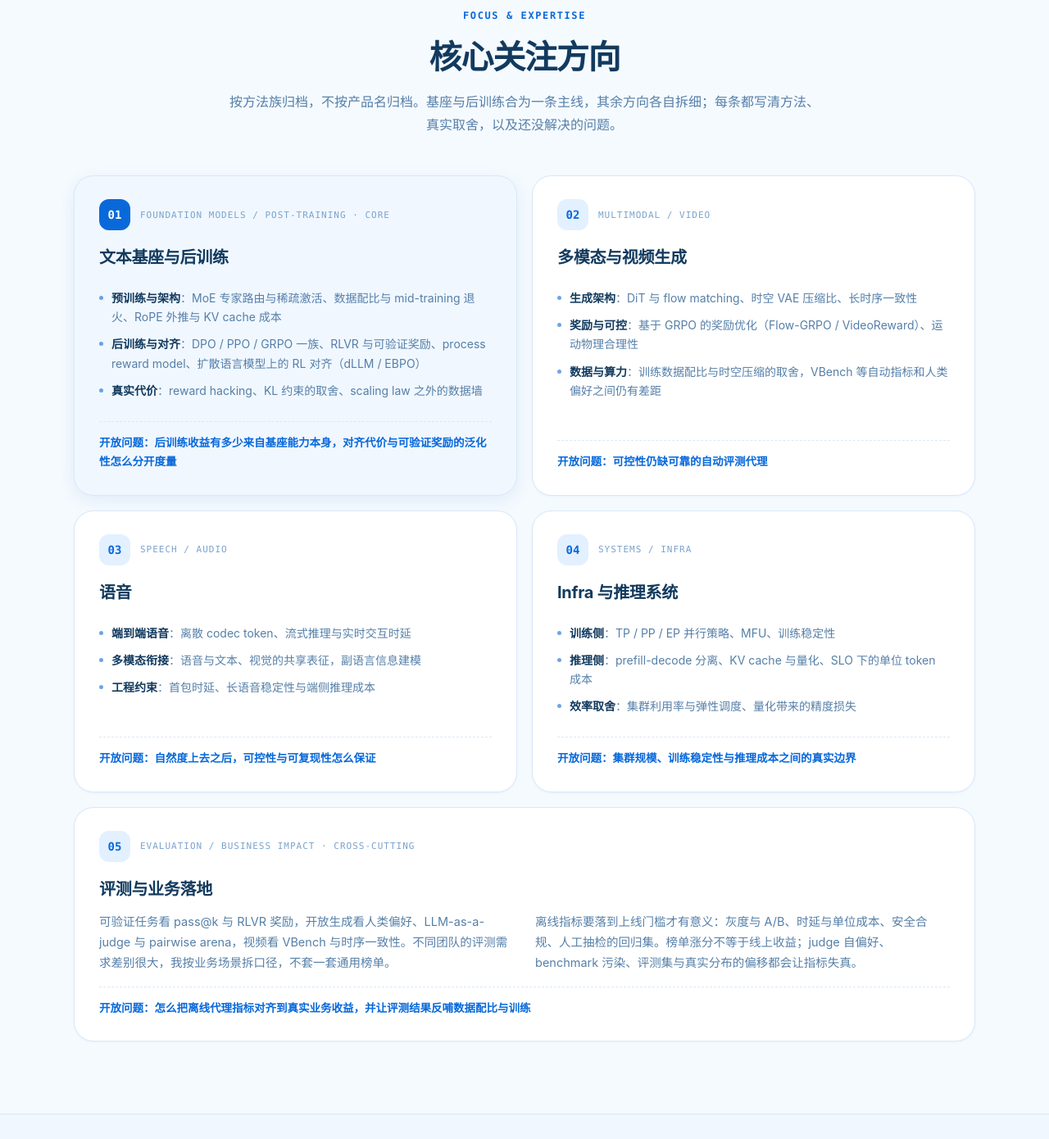
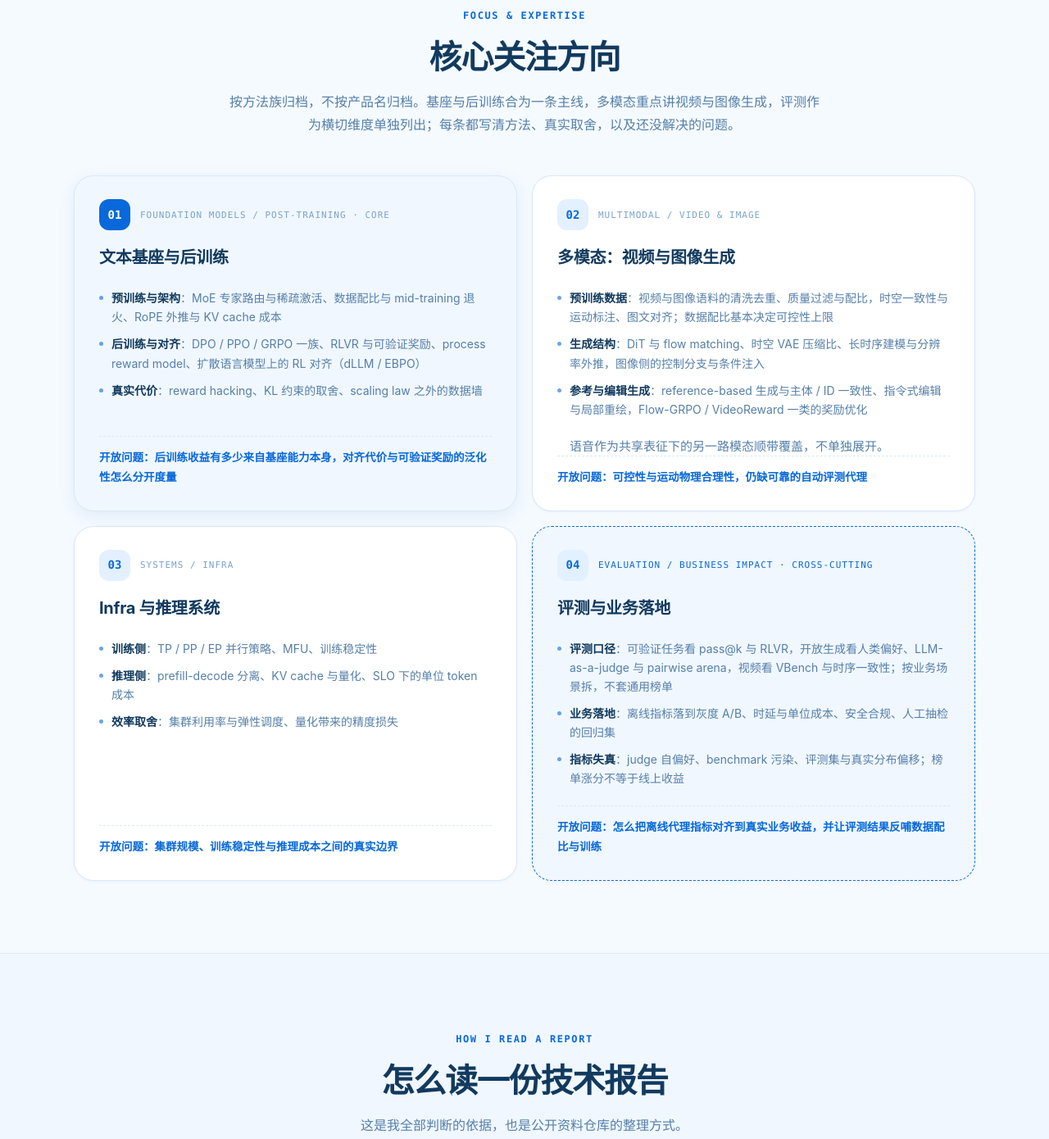
Before and after one commit to Nikoyyl21/Nikoyyl21.github.io, a plain HTML site: page index.html in a window 1280 px wide. Shown: the part 889-2279 px from the top of the page at 82% size. Drawn offline with Linux system fonts and the light colour scheme.

Commit message:
Restructure Focus to four cards: video/image generation as main multimodal track, evaluation as cross-cutting card

```diff
--- a/assets/site.css
+++ b/assets/site.css
@@ -171,11 +171,11 @@ img, svg { display: block; max-width: 100%; }
 .sub-list li::before { content: ""; position: absolute; left: 0; top: 9px; width: 5px; height: 5px; border-radius: 50%; background: var(--accent); opacity: 0.6; }
 .sub-list strong { color: var(--text); font-weight: 650; }
 #focus .card { display: flex; flex-direction: column; }
-#focus .card > .sub-list, #focus .card > .wide-body { margin-bottom: 16px; }
+#focus .card > .sub-list { margin-bottom: 12px; }
 #focus .card .open { margin-top: auto; }
-.card-wide { grid-column: 1 / -1; }
-.wide-body { display: grid; grid-template-columns: repeat(2, minmax(0, 1fr)); gap: 26px; }
-.wide-body p { font-size: 14.5px; line-height: 1.72; }
+.card-cross { background: var(--surface-soft); border: 1px dashed var(--accent); }
+.card-cross .card-label { color: var(--accent); }
+.card-note { margin: 0 0 8px; padding-left: 15px; font-size: 12.5px; line-height: 1.55; color: var(--text-faint); }
 
 .numbered { counter-reset: item; }
 .number-item { position: relative; padding-top: 8px; }
@@ -224,7 +224,6 @@ img, svg { display: block; max-width: 100%; }
   .header-cta { margin: 8px 0 0; text-align: center; }
   .mobile-toggle { display: block; }
   .grid-2, .grid-3, .grid-4 { grid-template-columns: 1fr; }
-  .wide-body { grid-template-columns: 1fr; gap: 12px; }
   .section { padding: 64px 0; }
   .hero { padding: 64px 0 72px; }
   .hero-deco { display: none; }
--- a/index.html
+++ b/index.html
@@ -94,7 +94,7 @@
     <div class="section-head">
       <span class="eyebrow">Focus &amp; Expertise</span>
       <h2 class="section-title">核心关注方向</h2>
-      <p class="section-lead">按方法族归档，不按产品名归档。基座与后训练合为一条主线，其余方向各自拆细；每条都写清方法、真实取舍，以及还没解决的问题。</p>
+      <p class="section-lead">按方法族归档，不按产品名归档。基座与后训练合为一条主线，多模态重点讲视频与图像生成，评测作为横切维度单独列出；每条都写清方法、真实取舍，以及还没解决的问题。</p>
     </div>
     <div class="grid grid-4">
       <div class="card card-featured">
@@ -108,27 +108,18 @@
         <span class="open">开放问题：后训练收益有多少来自基座能力本身，对齐代价与可验证奖励的泛化性怎么分开度量</span>
       </div>
       <div class="card">
-        <div class="card-top"><div class="card-icon">02</div><span class="card-label">Multimodal / Video</span></div>
-        <h3>多模态与视频生成</h3>
+        <div class="card-top"><div class="card-icon">02</div><span class="card-label">Multimodal / Video &amp; Image</span></div>
+        <h3>多模态：视频与图像生成</h3>
         <ul class="sub-list">
-          <li><strong>生成架构</strong>：DiT 与 flow matching、时空 VAE 压缩比、长时序一致性</li>
-          <li><strong>奖励与可控</strong>：基于 GRPO 的奖励优化（Flow-GRPO / VideoReward）、运动物理合理性</li>
-          <li><strong>数据与算力</strong>：训练数据配比与时空压缩的取舍，VBench 等自动指标和人类偏好之间仍有差距</li>
+          <li><strong>预训练数据</strong>：视频与图像语料的清洗去重、质量过滤与配比，时空一致性与运动标注、图文对齐；数据配比基本决定可控性上限</li>
+          <li><strong>生成结构</strong>：DiT 与 flow matching、时空 VAE 压缩比、长时序建模与分辨率外推，图像侧的控制分支与条件注入</li>
+          <li><strong>参考与编辑生成</strong>：reference-based 生成与主体 / ID 一致性、指令式编辑与局部重绘，Flow-GRPO / VideoReward 一类的奖励优化</li>
         </ul>
-        <span class="open">开放问题：可控性仍缺可靠的自动评测代理</span>
+        <p class="card-note">语音作为共享表征下的另一路模态顺带覆盖，不单独展开。</p>
+        <span class="open">开放问题：可控性与运动物理合理性，仍缺可靠的自动评测代理</span>
       </div>
       <div class="card">
-        <div class="card-top"><div class="card-icon">03</div><span class="card-label">Speech / Audio</span></div>
-        <h3>语音</h3>
-        <ul class="sub-list">
-          <li><strong>端到端语音</strong>：离散 codec token、流式推理与实时交互时延</li>
-          <li><strong>多模态衔接</strong>：语音与文本、视觉的共享表征，副语言信息建模</li>
-          <li><strong>工程约束</strong>：首包时延、长语音稳定性与端侧推理成本</li>
-        </ul>
-        <span class="open">开放问题：自然度上去之后，可控性与可复现性怎么保证</span>
-      </div>
-      <div class="card">
-        <div class="card-top"><div class="card-icon">04</div><span class="card-label">Systems / Infra</span></div>
+        <div class="card-top"><div class="card-icon">03</div><span class="card-label">Systems / Infra</span></div>
         <h3>Infra 与推理系统</h3>
         <ul class="sub-list">
           <li><strong>训练侧</strong>：TP / PP / EP 并行策略、MFU、训练稳定性</li>
@@ -137,13 +128,14 @@
         </ul>
         <span class="open">开放问题：集群规模、训练稳定性与推理成本之间的真实边界</span>
       </div>
-      <div class="card card-wide">
-        <div class="card-top"><div class="card-icon">05</div><span class="card-label">Evaluation / Business Impact · Cross-cutting</span></div>
+      <div class="card card-cross">
+        <div class="card-top"><div class="card-icon">04</div><span class="card-label">Evaluation / Business Impact · Cross-cutting</span></div>
         <h3>评测与业务落地</h3>
-        <div class="wide-body">
-          <p>可验证任务看 pass@k 与 RLVR 奖励，开放生成看人类偏好、LLM-as-a-judge 与 pairwise arena，视频看 VBench 与时序一致性。不同团队的评测需求差别很大，我按业务场景拆口径，不套一套通用榜单。</p>
-          <p>离线指标要落到上线门槛才有意义：灰度与 A/B、时延与单位成本、安全合规、人工抽检的回归集。榜单涨分不等于线上收益；judge 自偏好、benchmark 污染、评测集与真实分布的偏移都会让指标失真。</p>
-        </div>
+        <ul class="sub-list">
+          <li><strong>评测口径</strong>：可验证任务看 pass@k 与 RLVR，开放生成看人类偏好、LLM-as-a-judge 与 pairwise arena，视频看 VBench 与时序一致性；按业务场景拆，不套通用榜单</li>
+          <li><strong>业务落地</strong>：离线指标落到灰度 A/B、时延与单位成本、安全合规、人工抽检的回归集</li>
+          <li><strong>指标失真</strong>：judge 自偏好、benchmark 污染、评测集与真实分布偏移；榜单涨分不等于线上收益</li>
+        </ul>
         <span class="open">开放问题：怎么把离线代理指标对齐到真实业务收益，并让评测结果反哺数据配比与训练</span>
       </div>
     </div>
@@ -197,8 +189,8 @@
       </div>
       <div class="card who-card">
         <span class="tag">多模态与生成</span>
-        <h3>视频、图像、语音生成方向</h3>
-        <p>数据配比、时空压缩比、奖励模型怎么建、评测靠 VBench 还是人类偏好对齐，这些值得先聊清楚。</p>
+        <h3>视频、图像生成方向</h3>
+        <p>预训练数据配比、时空压缩比、参考与编辑生成怎么控主体一致性、评测靠 VBench 还是人类偏好对齐，这些值得先聊清楚。</p>
       </div>
       <div class="card who-card">
         <span class="tag">暂时不想动的人</span>
```
Also changed, not shown: 1 other file.
